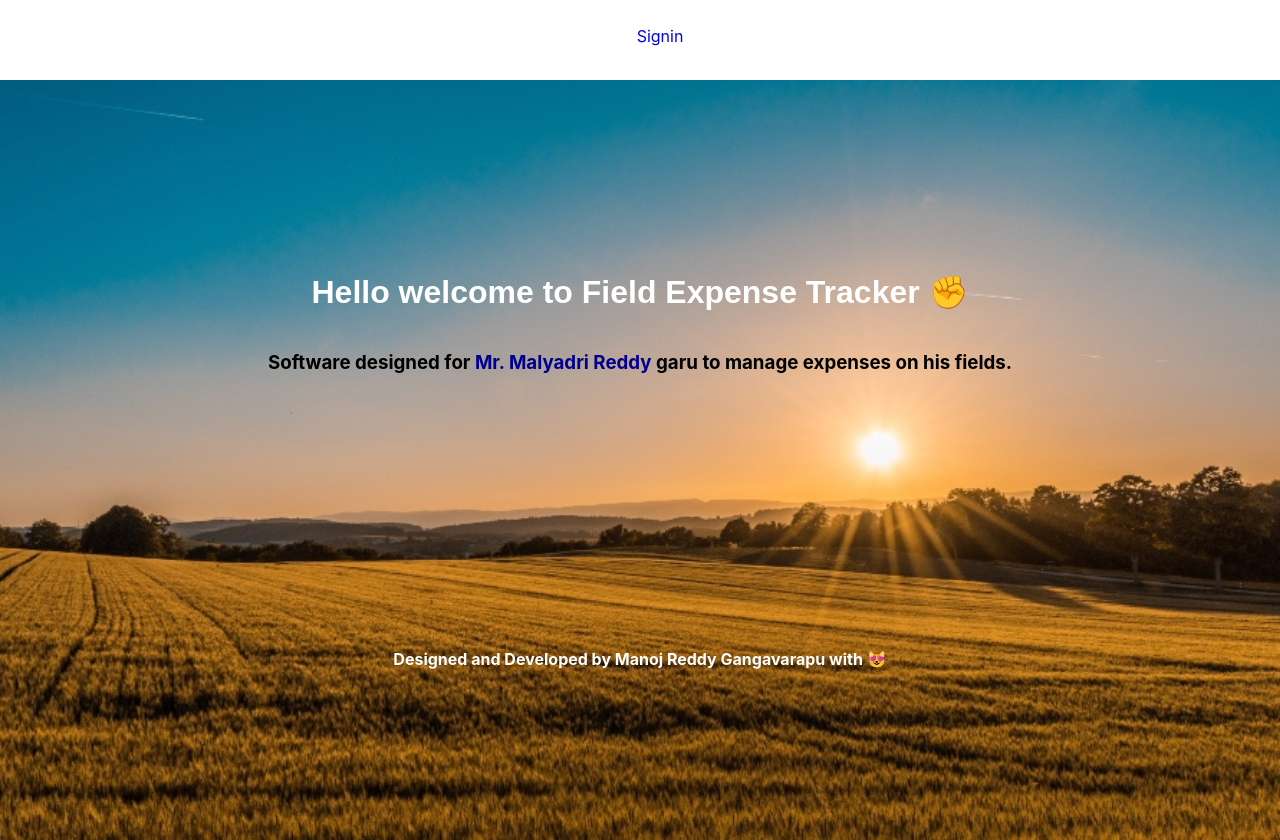
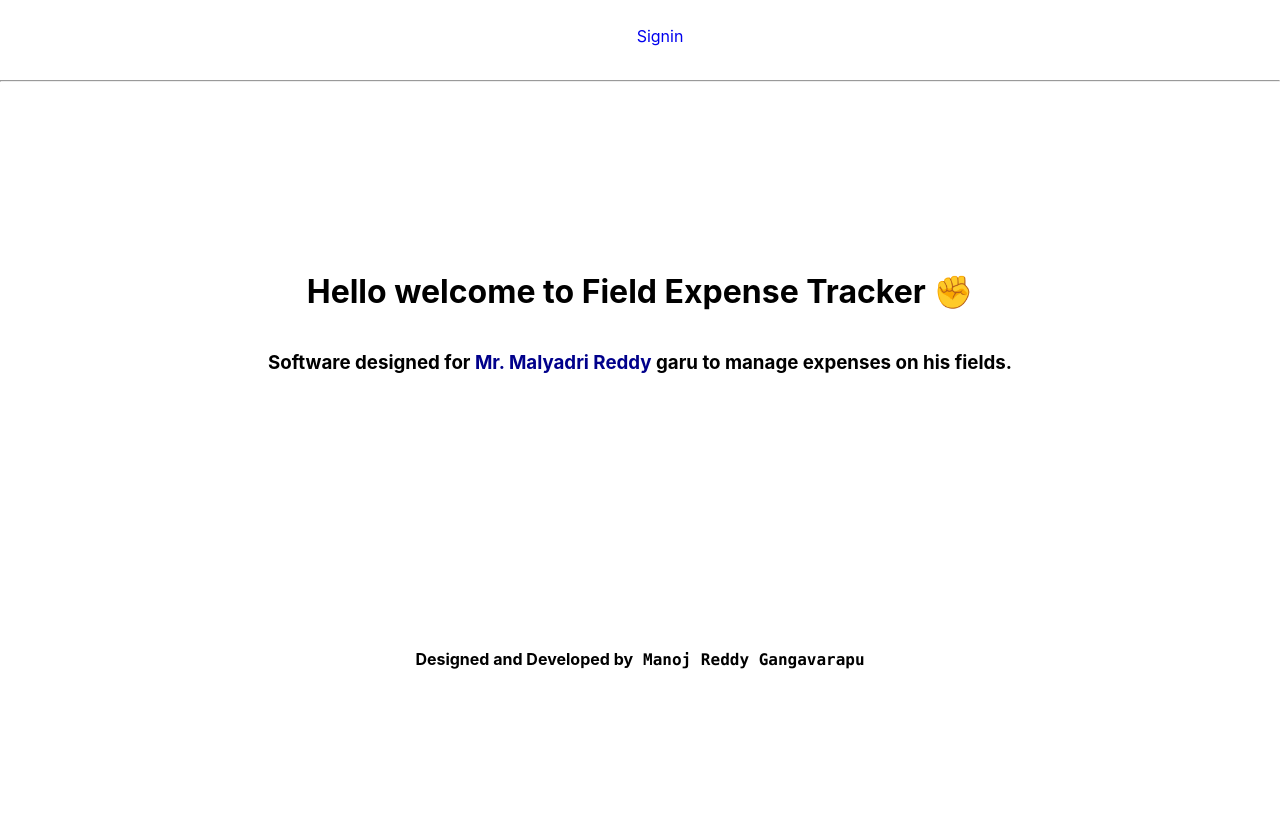
Before and after one commit to manjureddy7/Field-Expense-Tracker, a React (Create React App) app: page / in a window 1280 px wide. Built offline with nearby package versions, Linux system fonts and the light colour scheme; no server answers.

Commit message:
removing landing page image

```diff
--- a/src/App.css
+++ b/src/App.css
@@ -269,8 +269,8 @@
   justify-content: center;
   align-items: center;
   flex-direction: column;
-  background-image: url(./images/sunset.jpg);
-  background-size: cover;
+  /* background-image: url(./images/sunset.jpg);
+  background-size: cover; */
   margin-top: -10px;
 }
 
--- a/src/components/landing/index.jsx
+++ b/src/components/landing/index.jsx
@@ -4,7 +4,7 @@ const LandingPage = () => {
   return (
     <>
       <div className="landing-header">
-        <h1 style={{ color: "white", fontFamily: "fantasy" }}>
+        <h1>
           Hello welcome to Field Expense Tracker{" "}
           <span role="img" aria-labelledby="cat">
             ✊
@@ -17,12 +17,10 @@ const LandingPage = () => {
           </strong>
         </h3>
 
-        <div style={{ marginTop: "20%", color: "white" }}>
+        <div style={{ marginTop: "20%" }}>
           <strong>
-            Designed and Developed by Manoj Reddy Gangavarapu with{" "}
-            <span role="img" aria-labelledby="cat">
-              😻
-            </span>
+            Designed and Developed by
+            <code style={{ marginLeft: 10 }}>Manoj Reddy Gangavarapu</code>
           </strong>
         </div>
       </div>
```
Also changed, not shown: firebase.json.
